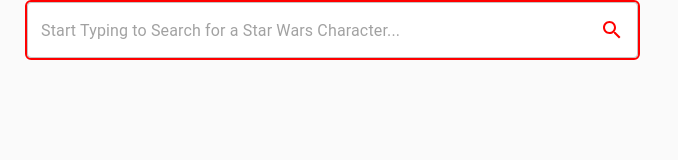
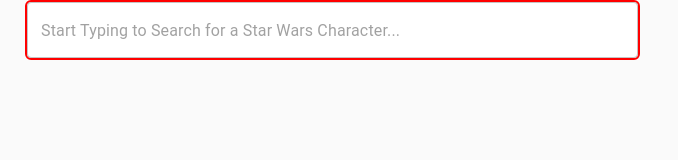
Before and after one commit to Patchrik/code-challenge, a Next.js app: page /search in a window 1280 px wide. Shown: the top 160 px of the page, without its empty margins (0-678 px from the left). Built offline with nearby package versions, Linux system fonts and the light colour scheme.

Commit message:
removed adornment

```diff
--- a/pages/search.tsx
+++ b/pages/search.tsx
@@ -58,16 +58,16 @@
             name="characterSearch"
             variant="outlined"
             placeholder="Start Typing to Search for a Star Wars Character..."
-            InputProps={{
-              endAdornment: (
-                <InputAdornment
-                  position="end"
-                  style={{ color: light ? "blue" : "red" }}
-                >
-                  <SearchIcon />
-                </InputAdornment>
-              ),
-            }}
+            // InputProps={{
+            //   endAdornment: (
+            //     <InputAdornment
+            //       position="end"
+            //       style={{ color: light ? "blue" : "red" }}
+            //     >
+            //       <SearchIcon />
+            //     </InputAdornment>
+            //   ),
+            // }}
             onChange={(event) => handleCharacterSearch(event?.target?.value)}
           />
         </FormControl>
```
